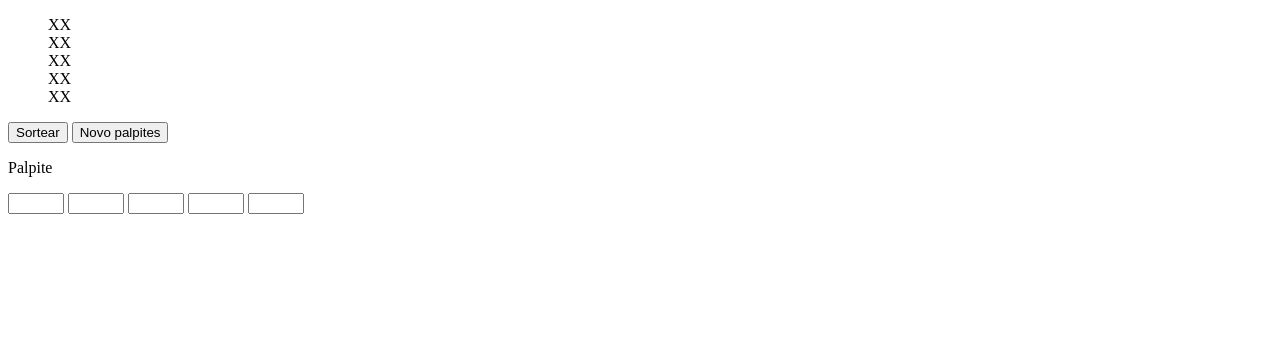
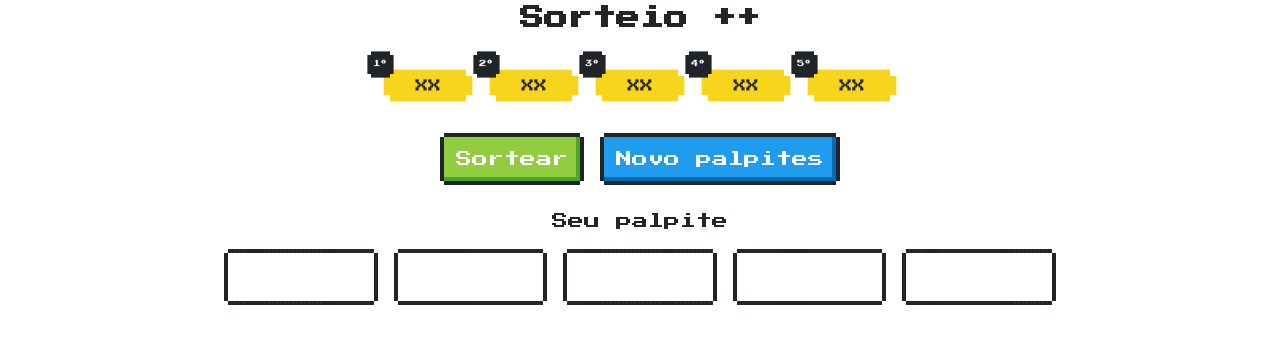
Before and after one commit to italodea/sorteio, a plain HTML site: page index.html in a window 1280 px wide. Drawn offline with nearby package versions, Linux system fonts and the light colour scheme.

Commit message:
adição de novo estilo usando snes css

```diff
--- a/index.html
+++ b/index.html
@@ -2,11 +2,52 @@
 <html>
 <head>
 	<meta charset="utf-8">
-	<link rel="stylesheet" type="text/css" href="css/estilo.css">
-	<title>Bingo</title>
+	<!-- nes css -->
+	<link href="https://unpkg.com/nes.css@2.2.0/css/nes.min.css" rel="stylesheet" />
+
+	<!-- fonte pixelada (sem caracteres acentuados)-->
+	<link href="https://fonts.googleapis.com/css?family=Press+Start+2P" rel="stylesheet">
+
+	<title>Sorteio ++</title>
+
+	 <style>
+      html, body, pre, code, kbd, samp {
+          font-family: 'Press Start 2P';
+      }
+    </style>
+
 </head>
 <body>
-	<div>
+
+
+	<center>
+		<h2>Sorteio ++</h2>
+	<br>
+	<a href="#" class="nes-badge is-icon">
+  		<span class="is-dark">1º</span>
+  		<span class="is-warning" id="valor1">XX</span>
+	</a>
+	<a href="#" class="nes-badge is-icon">
+  		<span class="is-dark">2º</span>
+  		<span class="is-warning" id="valor2">XX</span>
+	</a>
+	<a href="#" class="nes-badge is-icon">
+  		<span class="is-dark">3º</span>
+  		<span class="is-warning" id="valor3">XX</span>
+	</a>
+	<a href="#" class="nes-badge is-icon">
+  		<span class="is-dark">4º</span>
+  		<span class="is-warning" id="valor4">XX</span>
+	</a>
+	<a href="#" class="nes-badge is-icon">
+  		<span class="is-dark">5º</span>
+  		<span class="is-warning" id="valor5">XX</span>
+	</a>
+
+
+
+
+	<!-- <div>
 		<ul type="none">
 			<li id="valor1"> XX</li>
 			<li id="valor2"> XX</li>
@@ -14,22 +55,38 @@
 			<li id="valor4"> XX</li>
 			<li id="valor5"> XX</li>
 		</ul>
-	</div>
-	<button onclick="aleatorizar(50)">Sortear</button>
+	</div> -->
+	<br>
+	<br>
+	<button onclick="aleatorizar(50)"  class="nes-btn is-success">Sortear</button>
 
 
-	<button onclick="novoJogador()">Novo palpites</button>
-
+	<button onclick="novoJogador()"  class="nes-btn is-primary">Novo palpites</button>
+	<br>
+	<br>
 	<div id="palpites">
-		<p>Palpite</p>
+		<p>Seu palpite</p>
 		<span id="palpite">
-			<input type="number" min="1" max="50">
-			<input type="number" min="1" max="50">
-			<input type="number" min="1" max="50">
-			<input type="number" min="1" max="50">
-			<input type="number" min="1" max="50">
+			<div class="nes-field is-inline" style="width: 12%; display: inline-block;">
+  				<input type="number" class="nes-input teste" min="1" max="50">
+  			</div>
+  			<div class="nes-field is-inline" style="width: 12%; display: inline-block;">
+  				<input type="number" class="nes-input" min="1" max="50">
+  			</div>
+  			<div class="nes-field is-inline" style="width: 12%; display: inline-block;">
+  				<input type="number" class="nes-input" min="1" max="50">
+  			</div>
+  			<div class="nes-field is-inline" style="width: 12%; display: inline-block;">
+  				<input type="number" class="nes-input" min="1" max="50">
+  			</div>
+  			<div class="nes-field is-inline" style="width: 12%; display: inline-block;">
+  				<input type="number" class="nes-input" min="1" max="50">
+  			</div>
+  			<br>
+  			<br>
 		</span>
 	</div>
+	</center>
 	<script type="text/javascript" src="script.js"></script>
 </body>
 </html>
```
